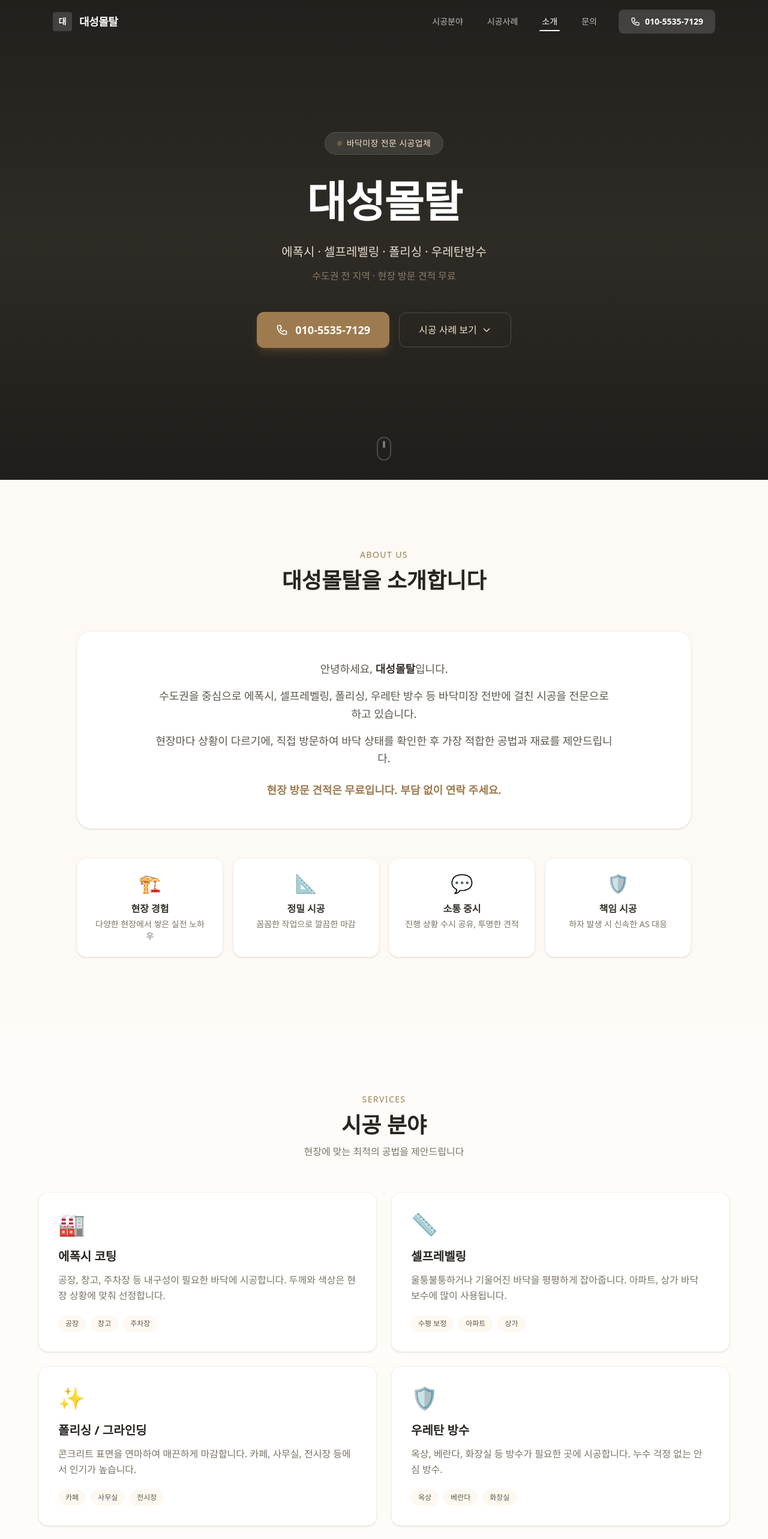
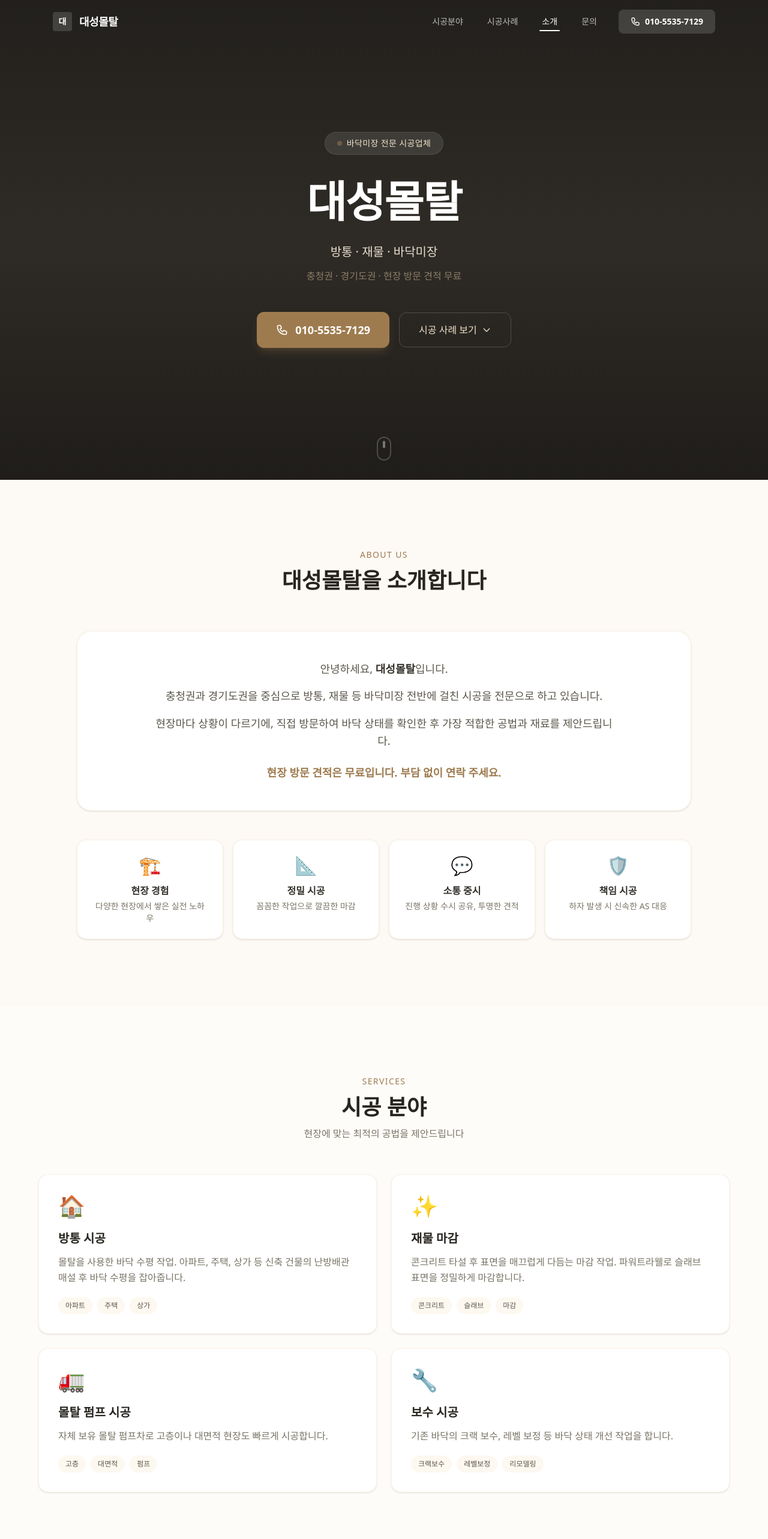
Before and after one commit to Luchello/luchelo-floor-portfolio, a React (Vite) app: page / in a window 1280 px wide. Shown: the top 2566 px of the page at 60% size. Built offline with nearby package versions, Linux system fonts and the light colour scheme; a web font is replaced by a local one.

Commit message:
fix: 서비스 내용 수정 (방통/재물) + 시공지역 충청권/경기도

```diff
--- a/index.html
+++ b/index.html
@@ -5,17 +5,17 @@
     <meta name="viewport" content="width=device-width, initial-scale=1.0" />
 
     <!-- SEO -->
-    <title>대성몰탈 | 바닥미장 전문 시공 - 수도권 전 지역</title>
-    <meta name="description" content="대성몰탈 - 에폭시, 셀프레벨링, 폴리싱, 우레탄방수 등 바닥미장 전문 시공업체. 수도권 전 지역 현장 방문 견적 무료. ☎ 010-5535-7129" />
-    <meta name="keywords" content="바닥미장, 에폭시, 셀프레벨링, 폴리싱, 우레탄방수, 수도권, 대성몰탈, 바닥시공, 콘크리트" />
+    <title>대성몰탈 | 방통 · 재물 바닥미장 전문 - 충청권 · 경기도</title>
+    <meta name="description" content="대성몰탈 - 방통, 재물 등 바닥미장 전문 시공업체. 충청권 · 경기도권 현장 방문 견적 무료. ☎ 010-5535-7129" />
+    <meta name="keywords" content="바닥미장, 방통, 재물, 몰탈, 바닥수평, 충청권, 경기도, 대성몰탈, 바닥시공, 콘크리트마감" />
     <meta name="author" content="대성몰탈" />
     <meta name="robots" content="index, follow" />
     <link rel="canonical" href="https://floor-portfolio.vercel.app" />
 
     <!-- Open Graph (카카오톡/SNS 공유 미리보기) -->
     <meta property="og:type" content="website" />
-    <meta property="og:title" content="대성몰탈 | 바닥미장 전문 시공" />
-    <meta property="og:description" content="에폭시 · 셀프레벨링 · 폴리싱 · 우레탄방수. 수도권 전 지역 현장 방문 견적 무료. ☎ 010-5535-7129" />
+    <meta property="og:title" content="대성몰탈 | 방통 · 재물 바닥미장 전문" />
+    <meta property="og:description" content="방통 · 재물 · 바닥미장. 충청권 · 경기도권 현장 방문 견적 무료. ☎ 010-5535-7129" />
     <meta property="og:image" content="https://floor-portfolio.vercel.app/photos/mountain-trowel.jpg" />
     <meta property="og:url" content="https://floor-portfolio.vercel.app" />
     <meta property="og:locale" content="ko_KR" />
@@ -23,8 +23,8 @@
 
     <!-- Twitter -->
     <meta name="twitter:card" content="summary_large_image" />
-    <meta name="twitter:title" content="대성몰탈 | 바닥미장 전문 시공" />
-    <meta name="twitter:description" content="에폭시 · 셀프레벨링 · 폴리싱 · 우레탄방수. 수도권 전 지역." />
+    <meta name="twitter:title" content="대성몰탈 | 방통 · 재물 바닥미장 전문" />
+    <meta name="twitter:description" content="방통 · 재물 · 바닥미장. 충청권 · 경기도권." />
     <meta name="twitter:image" content="https://floor-portfolio.vercel.app/photos/mountain-trowel.jpg" />
 
     <!-- Naver 웹마스터 도구 (나중에 인증 코드 추가) -->
--- a/src/components/About.jsx
+++ b/src/components/About.jsx
@@ -27,7 +27,7 @@ export default function About() {
                 안녕하세요, <strong className="text-dark-800">대성몰탈</strong>입니다.
               </p>
               <p>
-                수도권을 중심으로 에폭시, 셀프레벨링, 폴리싱, 우레탄 방수 등
+                충청권과 경기도권을 중심으로 방통, 재물 등
                 바닥미장 전반에 걸친 시공을 전문으로 하고 있습니다.
               </p>
               <p>
--- a/src/components/Contact.jsx
+++ b/src/components/Contact.jsx
@@ -66,7 +66,7 @@ export default function Contact() {
                   </div>
                   <h3 className="font-bold text-dark-800">시공 지역</h3>
                 </div>
-                <p className="text-dark-600 font-medium">수도권 전 지역</p>
+                <p className="text-dark-600 font-medium">충청권 · 경기도권</p>
                 <p className="text-sm text-dark-400 mt-1">그 외 지역도 상담 가능합니다</p>
               </div>
             </AnimateIn>
@@ -118,10 +118,9 @@ export default function Contact() {
                   className="w-full px-4 py-3.5 sm:py-3.5 min-h-[44px] rounded-xl bg-cream-50 border border-cream-200 focus:border-accent focus:ring-2 focus:ring-accent/20 focus-visible:outline-none text-dark-600 transition-all text-base"
                 >
                   <option value="">시공 종류 선택</option>
-                  <option value="에폭시">에폭시 코팅</option>
-                  <option value="셀프레벨링">셀프레벨링</option>
-                  <option value="폴리싱">폴리싱 / 그라인딩</option>
-                  <option value="우레탄방수">우레탄 방수</option>
+                  <option value="방통">방통 시공</option>
+                  <option value="재물">재물 마감</option>
+                  <option value="보수">보수 시공</option>
                   <option value="기타">기타 / 상담</option>
                 </select>
               </div>
--- a/src/components/Footer.jsx
+++ b/src/components/Footer.jsx
@@ -46,7 +46,7 @@ export default function Footer() {
               </div>
             </div>
             <p className="text-dark-500 text-sm leading-relaxed max-w-xs mx-auto md:mx-0">
-              에폭시, 셀프레벨링, 폴리싱, 우레탄방수 등 바닥미장 전문 시공업체입니다.
+              방통, 재물 등 바닥미장 전문 시공업체입니다.
             </p>
           </div>
 
@@ -84,7 +84,7 @@ export default function Footer() {
                   <span className="text-dark-400">영업시간:</span> 평일 08:00 ~ 18:00
                 </p>
                 <p>
-                  <span className="text-dark-400">시공지역:</span> 수도권 전 지역
+                  <span className="text-dark-400">시공지역:</span> 충청권 · 경기도권
                 </p>
               </div>
             </div>
@@ -107,7 +107,7 @@ export default function Footer() {
 
         {/* Copyright */}
         <div className="pt-8 border-t border-dark-800/50 text-center text-sm text-dark-600">
-          <p>© {currentYear} 대성몰탈. 수도권 바닥미장 전문 시공업체.</p>
+          <p>© {currentYear} 대성몰탈. 충청권 · 경기도권 바닥미장 전문 시공업체.</p>
         </div>
       </div>
     </footer>
--- a/src/components/Hero.jsx
+++ b/src/components/Hero.jsx
@@ -52,10 +52,10 @@ export default function Hero() {
         </h1>
 
         <p className="text-base sm:text-lg md:text-xl text-cream-200/90 max-w-xl mx-auto mb-2 sm:mb-3 leading-relaxed font-light">
-          에폭시 · 셀프레벨링 · 폴리싱 · 우레탄방수
+          방통 · 재물 · 바닥미장
         </p>
         <p className="text-sm sm:text-base text-cream-400/50 mb-8 sm:mb-12">
-          수도권 전 지역 · 현장 방문 견적 무료
+          충청권 · 경기도권 · 현장 방문 견적 무료
         </p>
 
         <div className="flex flex-col sm:flex-row items-center justify-center gap-3 sm:gap-4">
--- a/src/components/Portfolio.jsx
+++ b/src/components/Portfolio.jsx
@@ -6,82 +6,82 @@ const projects = [
   {
     id: 1,
     title: '한옥 옥상 바닥미장',
-    category: '마감',
+    category: '재물',
     photo: './photos/hanok-trowel.jpg',
     story: '전통 한옥 위에서 파워트라웰로 옥상 바닥을 잡는 작업. 오래된 것과 새로운 기술이 만나는 순간입니다.',
     featured: true,
   },
   {
     id: 2,
-    title: '새벽 콘크리트 타설',
-    category: '타설',
+    title: '새벽 콘크리트 작업',
+    category: '재물',
     photo: './photos/crew-pouring.jpg',
-    story: '해 뜨기 전부터 시작되는 타설 현장. 레미콘이 굳기 전에 팀 전원이 호흡을 맞춰 작업합니다.',
+    story: '해 뜨기 전부터 시작되는 현장. 굳기 전에 팀 전원이 호흡을 맞춰 작업합니다.',
     featured: true,
   },
   {
     id: 3,
     title: '산골 펜션 옥상 마감',
-    category: '마감',
+    category: '재물',
     photo: './photos/mountain-trowel.jpg',
     story: '산 속 펜션 옥상에서 해 질 녘까지 이어진 마감 작업. 이런 풍경 속에서 일할 수 있다는 게 이 일의 매력입니다.',
     featured: true,
   },
   {
     id: 4,
-    title: '대형 공장 바닥 타설 준비',
-    category: '타설',
+    title: '대형 공장 바닥 준비',
+    category: '재물',
     photo: './photos/factory-rebar.jpg',
-    story: '수천 평 공장 부지의 철근 배근이 끝나고, 펌프카와 레미콘이 대기 중. 대규모 타설의 시작입니다.',
+    story: '수천 평 공장 부지의 철근 배근이 끝나고, 펌프카가 대기 중. 대규모 작업의 시작입니다.',
   },
   {
     id: 5,
     title: '공장 부지 배근 현장',
-    category: '타설',
+    category: '재물',
     photo: './photos/factory-rebar2.jpg',
   },
   {
     id: 6,
     title: '대면적 슬래브 마감',
-    category: '마감',
+    category: '재물',
     photo: './photos/slab-finish.jpg',
     story: '넓은 면적의 콘크리트가 한 면 한 면 깔끔하게 마감된 모습. 수평이 생명입니다.',
   },
   {
     id: 7,
-    title: '건물 구조체 타설',
-    category: '타설',
+    title: '건물 구조체 작업',
+    category: '재물',
     photo: './photos/building-pour.jpg',
   },
   {
     id: 8,
-    title: '기초 슬래브 타설',
-    category: '타설',
+    title: '기초 슬래브 작업',
+    category: '재물',
     photo: './photos/foundation-slab.jpg',
-    story: '거푸집 안에 타설된 기초 슬래브. 건물의 첫 번째 바닥이 완성되는 순간입니다.',
+    story: '거푸집 안에 시공된 기초 슬래브. 건물의 첫 번째 바닥이 완성되는 순간입니다.',
   },
   {
     id: 9,
     title: '옥상 바닥 마감',
-    category: '마감',
+    category: '재물',
     photo: './photos/rooftop-finish.jpg',
   },
   {
     id: 10,
     title: '펌프카 일몰',
-    category: '타설',
+    category: '재물',
     photo: './photos/pump-sunset.jpg',
-    story: '하루 일과가 끝나갈 무렵의 펌프카 실루엣. 콘크리트가 굳기 전까지 멈출 수 없는 현장의 하루.',
+    story: '하루 일과가 끝나갈 무렵의 펌프카 실루엣. 굳기 전까지 멈출 수 없는 현장의 하루.',
   },
   {
     id: 11,
-    title: '철근 배근 야간 타설',
-    category: '타설',
+    title: '철근 배근 야간 작업',
+    category: '재물',
     photo: './photos/rebar-pour.jpg',
   },
 ]
 
-const categories = ['전체', '타설', '마감']
+const categories = ['전체', '방통', '재물']
 
 export default function Portfolio() {
   const [active, setActive] = useState('전체')
--- a/src/components/Process.jsx
+++ b/src/components/Process.jsx
@@ -10,19 +10,19 @@ const steps = [
   {
     num: '02',
     title: '현장 방문 및 견적',
-    desc: '직접 방문하여 바닥 상태와 면적을 확인하고, 적합한 공법과 견적을 안내드립니다.',
+    desc: '직접 방문하여 바닥 상태와 면적을 확인하고, 방통 또는 재물 시공 견적을 안내드립니다.',
     icon: '📐',
   },
   {
     num: '03',
-    title: '바닥 정리 및 하지 보수',
-    desc: '기존 바닥을 깨끗하게 정리하고, 크랙 보수 및 프라이머 작업을 진행합니다.',
+    title: '바닥 정리 및 준비 작업',
+    desc: '기존 바닥을 깨끗하게 정리하고, 배관 상태 확인 및 레벨 체크를 진행합니다.',
     icon: '🔧',
   },
   {
     num: '04',
-    title: '본 시공',
-    desc: '선정된 재료와 공법으로 정밀하게 시공합니다. 두께와 수평을 꼼꼼히 확인하며 작업합니다.',
+    title: '방통 또는 재물 시공',
+    desc: '몰탈 펌프로 방통을 시공하거나, 파워트라웰로 재물 마감을 진행합니다. 수평을 꼼꼼히 확인하며 작업합니다.',
     icon: '⚒️',
   },
   {
--- a/src/components/Services.jsx
+++ b/src/components/Services.jsx
@@ -2,28 +2,28 @@ import { AnimateIn } from '../hooks/useScrollAnimation'
 
 const services = [
   {
-    title: '에폭시 코팅',
-    desc: '공장, 창고, 주차장 등 내구성이 필요한 바닥에 시공합니다. 두께와 색상은 현장 상황에 맞춰 선정합니다.',
-    tags: ['공장', '창고', '주차장'],
-    icon: '🏭',
+    title: '방통 시공',
+    desc: '몰탈을 사용한 바닥 수평 작업. 아파트, 주택, 상가 등 신축 건물의 난방배관 매설 후 바닥 수평을 잡아줍니다.',
+    tags: ['아파트', '주택', '상가'],
+    icon: '🏠',
   },
   {
-    title: '셀프레벨링',
-    desc: '울퉁불퉁하거나 기울어진 바닥을 평평하게 잡아줍니다. 아파트, 상가 바닥 보수에 많이 사용됩니다.',
-    tags: ['수평 보정', '아파트', '상가'],
-    icon: '📏',
-  },
-  {
-    title: '폴리싱 / 그라인딩',
-    desc: '콘크리트 표면을 연마하여 매끈하게 마감합니다. 카페, 사무실, 전시장 등에서 인기가 높습니다.',
-    tags: ['카페', '사무실', '전시장'],
+    title: '재물 마감',
+    desc: '콘크리트 타설 후 표면을 매끄럽게 다듬는 마감 작업. 파워트라웰로 슬래브 표면을 정밀하게 마감합니다.',
+    tags: ['콘크리트', '슬래브', '마감'],
     icon: '✨',
   },
   {
-    title: '우레탄 방수',
-    desc: '옥상, 베란다, 화장실 등 방수가 필요한 곳에 시공합니다. 누수 걱정 없는 안심 방수.',
-    tags: ['옥상', '베란다', '화장실'],
-    icon: '🛡️',
+    title: '몰탈 펌프 시공',
+    desc: '자체 보유 몰탈 펌프차로 고층이나 대면적 현장도 빠르게 시공합니다.',
+    tags: ['고층', '대면적', '펌프'],
+    icon: '🚛',
+  },
+  {
+    title: '보수 시공',
+    desc: '기존 바닥의 크랙 보수, 레벨 보정 등 바닥 상태 개선 작업을 합니다.',
+    tags: ['크랙보수', '레벨보정', '리모델링'],
+    icon: '🔧',
   },
 ]
 
```
